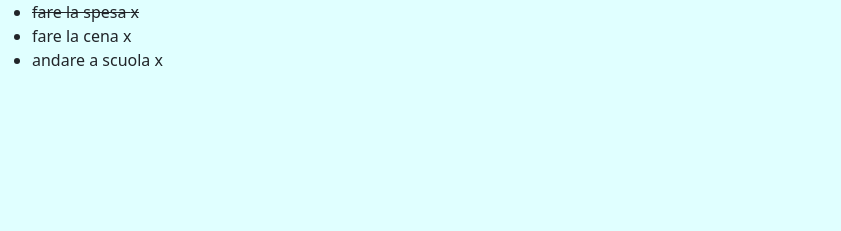
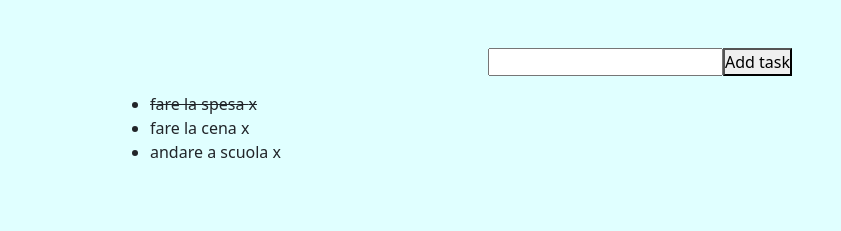
Before and after one commit to MaTtiaa01/vue-todolist, a plain HTML site: page index.html in a window 1280 px wide. Shown: the whole page, without its empty margins (0-841 px from the left). Drawn offline with nearby package versions, Linux system fonts and the light colour scheme.

Commit message:
add addTask function

```diff
--- a/assets/js/app.js
+++ b/assets/js/app.js
@@ -11,7 +11,8 @@
 // Visualizzare a fianco ad ogni item ha una "x": cliccando su di essa, il todo viene rimosso dalla lista.
 
 // MILESTONE 3
-// Predisporre un campo di input testuale e un pulsante "aggiungi": cliccando sul pulsante, il testo digitato viene letto e utilizzato per creare un nuovo todo, che quindi viene aggiunto alla lista dei todo esistenti.
+// Predisporre un campo di input testuale e un pulsante "aggiungi":
+//cliccando sul pulsante, il testo digitato viene letto e utilizzato per creare un nuovo todo, che quindi viene aggiunto alla lista dei todo esistenti.
 
 
 
@@ -21,6 +22,10 @@ createApp({
     data(){
         return{
             croce: "",
+            newTask : {
+                text:"",
+                done: false
+            },
             items :[
                 item1 = {
                     text : "fare la spesa",
@@ -33,7 +38,8 @@ createApp({
                 item3 = {
                     text : "andare a scuola",
                     done : false,
-                }
+                },
+
             ]
 
 
@@ -42,6 +48,12 @@ createApp({
     methods : {
         remove(i){
             this.items.splice(i,1)
+        },
+        addTask(){
+            this.items.unshift(this.newTask);
+            console.log(this.items);
+
         }
+
     }
 }).mount('#app')
--- a/index.html
+++ b/index.html
@@ -9,12 +9,19 @@
   </head>
   <body>
 
-    <div id="app">
-        <ul>
-            <li v-for="(item,i) in items" :class="(item.done === true ? 'done' : '' )" >{{item.text}}
-                <span @click="remove(i)" :class="(croce  ? 'd-none' : '')">x</span>
-            </li>
-        </ul>
+    <div id="app" >
+      <div class="container p-5 ">
+        <div class="commands text-center mb-3">
+
+          <input type="text" v-model="newTask.text">
+          <button @click.stop="addTask">Add task</button>
+        </div>
+          <ul>
+              <li v-for="(item,i) in items" :class="(item.done === true ? 'done' : '' )" >{{item.text}}
+                  <span @click="remove(i)" :class="(croce  ? 'd-none' : '')">x</span>
+              </li>
+          </ul>
+      </div>
     </div>
 
     <script src="https://cdn.jsdelivr.net/npm/vue@3.2.41/dist/vue.global.min.js"></script>
```
